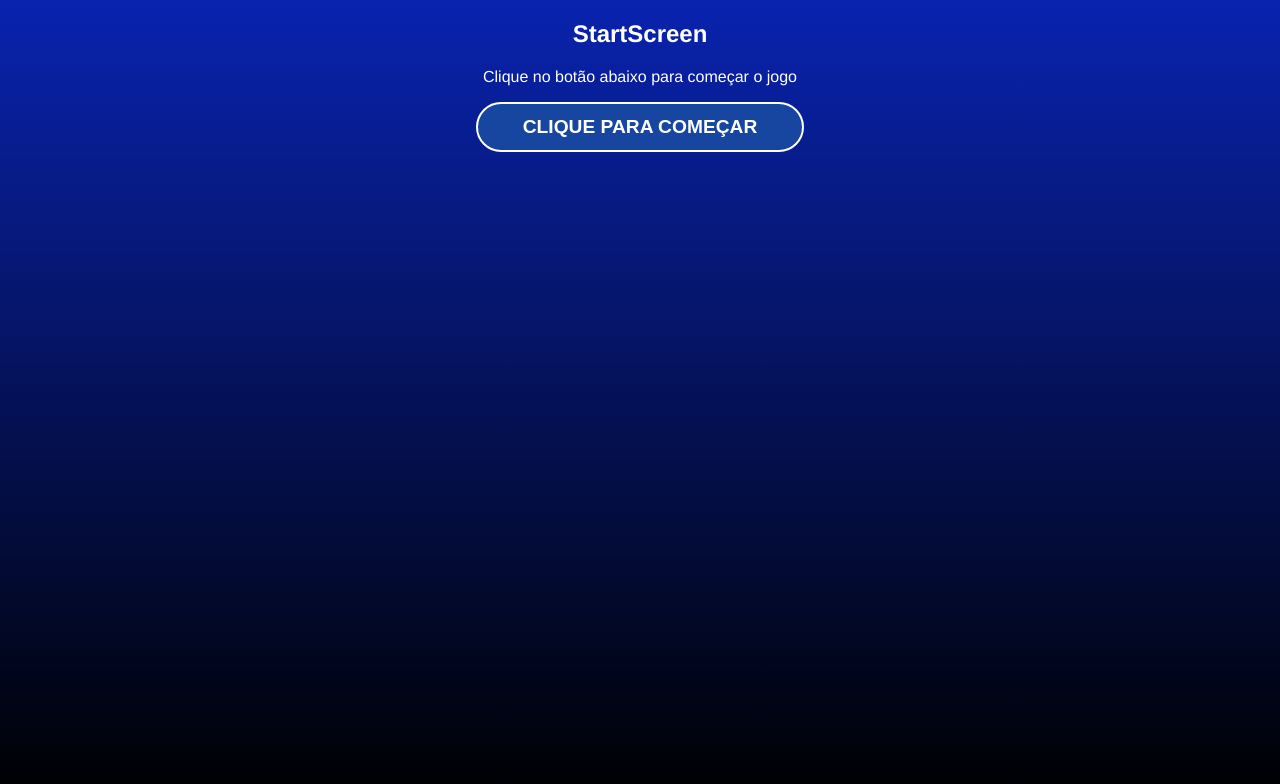
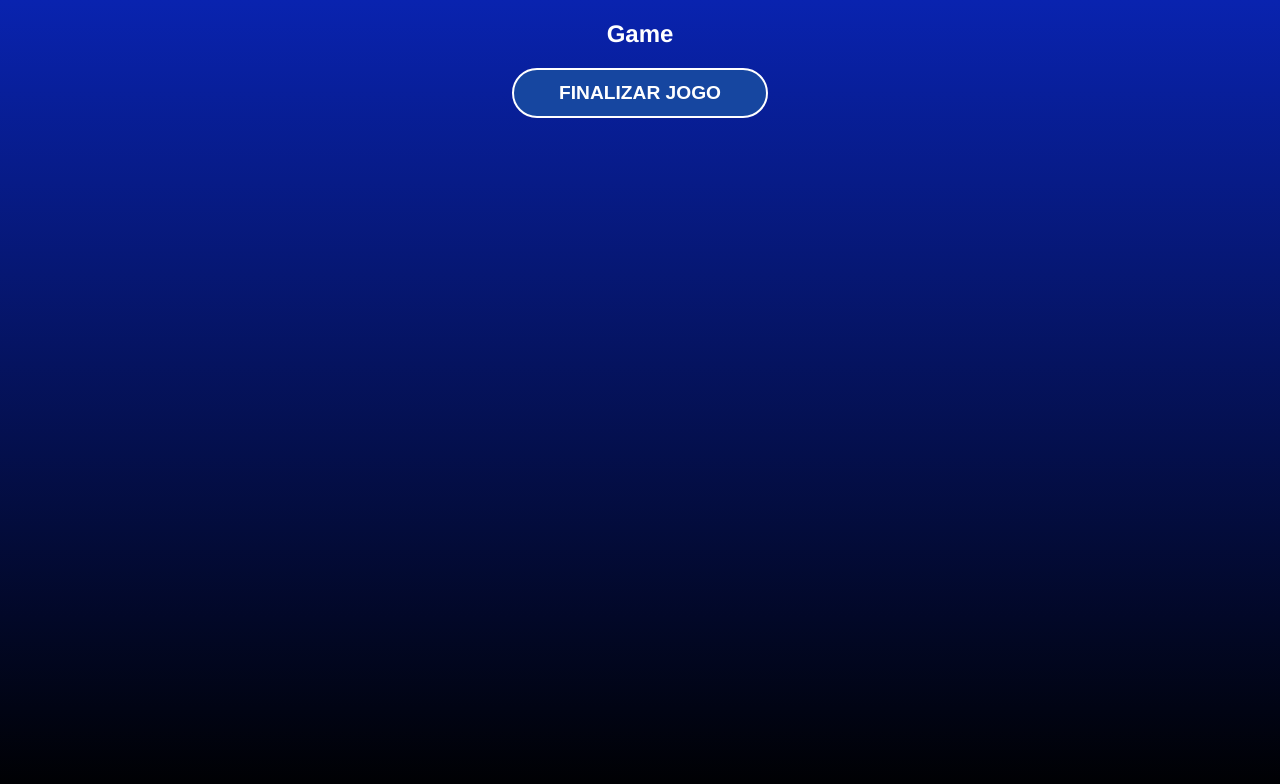
Before and after one commit to JotaPrimo/secretword, a React (Vite) app: page / in a window 1280 px wide. Both pictures are taken after a click on the button "CLIQUE PARA COMEÇAR". Shown: the top 784 px of the page. Built offline with nearby package versions, Linux system fonts and the light colour scheme.

Commit message:
73. Alternando os estágios do jogo

```diff
--- a/src/App.jsx
+++ b/src/App.jsx
@@ -25,30 +25,44 @@ function App() {
   const GAME = "game";
   const END = "end";
 
-  // functions check
-  const isStart = () => {
-    return gameStage === START;
+  // inicializando o stageGame
+  const [gameStage, setGameStage] = useState(stages[0].name);
+  const [words] = useState(wordsList)
+
+  // alterando o gameStage
+  const startGame = () => {
+    setGameStage(stages[1].name)
   };
 
-  const isGame = () => {
+  // process the letter input
+  const verifyLetter = () => {
+    setGameStage(stages[2].name)
+  }
+
+  // restarts the game
+  const retryGame = () => {
+    setGameStage(stages[0].name);
+  }
+
+  // functions check stage
+  function isStart() {
+    return gameStage === START;
+  }
+
+  function isGame() {
     return gameStage === GAME;
-  };
+  }
 
-  const isEnd = () => {
+  function isEnd() {
     return gameStage === END;
-  };
-  // functions check
+  }
 
-
-  // inicializando o stageGame
-  const [gameStage, setStageGame] = useState(stages[0].name);
-  const [words] = useState(wordsList)
 
   return (
     <div className="App">
-      {isStart && <StartScreen />}
-      {isGame === "game" && <Game />}
-      {isEnd === "end" && <GameOver />}
+      { isStart() && <StartScreen startGame={startGame} /> }
+      { isGame() && <Game verifyLetter={verifyLetter} /> }
+      { isEnd() && <GameOver retryGame={retryGame} /> }
     </div>
   );
 }
--- a/src/components/Game.jsx
+++ b/src/components/Game.jsx
@@ -2,9 +2,12 @@ import React from 'react'
 
 import './Game.css'
 
-function Game() {
+function Game({ verifyLetter }) {
   return (
-    <div>Game</div>
+    <div>
+      <h2>Game</h2>
+      <button onClick={verifyLetter}>Finalizar Jogo</button>
+    </div>
   )
 }
 
--- a/src/components/GameOver.jsx
+++ b/src/components/GameOver.jsx
@@ -2,9 +2,12 @@ import React from 'react'
 
 import './GameOver.css'
 
-const GameOver = () => {
+const GameOver = ( {retryGame} ) => {
   return (
-    <div>GameOver</div>
+    <div>
+      <h1>GameOver</h1>
+      <button onClick={retryGame}>Resetar Jogo</button>
+    </div>
   )
 }
 
--- a/src/components/StartScreen.jsx
+++ b/src/components/StartScreen.jsx
@@ -1,12 +1,12 @@
 import "./StartScreen";
 
 
-function StartScreen() {
+function StartScreen({ startGame }) {
   return (
     <div className="start">
         <h2>StartScreen</h2>
         <p>Clique no botão abaixo para começar o jogo</p>
-        <button>Clique para começar</button>
+        <button onClick={startGame}>Clique para começar</button>
     </div>
   )
 }
```
